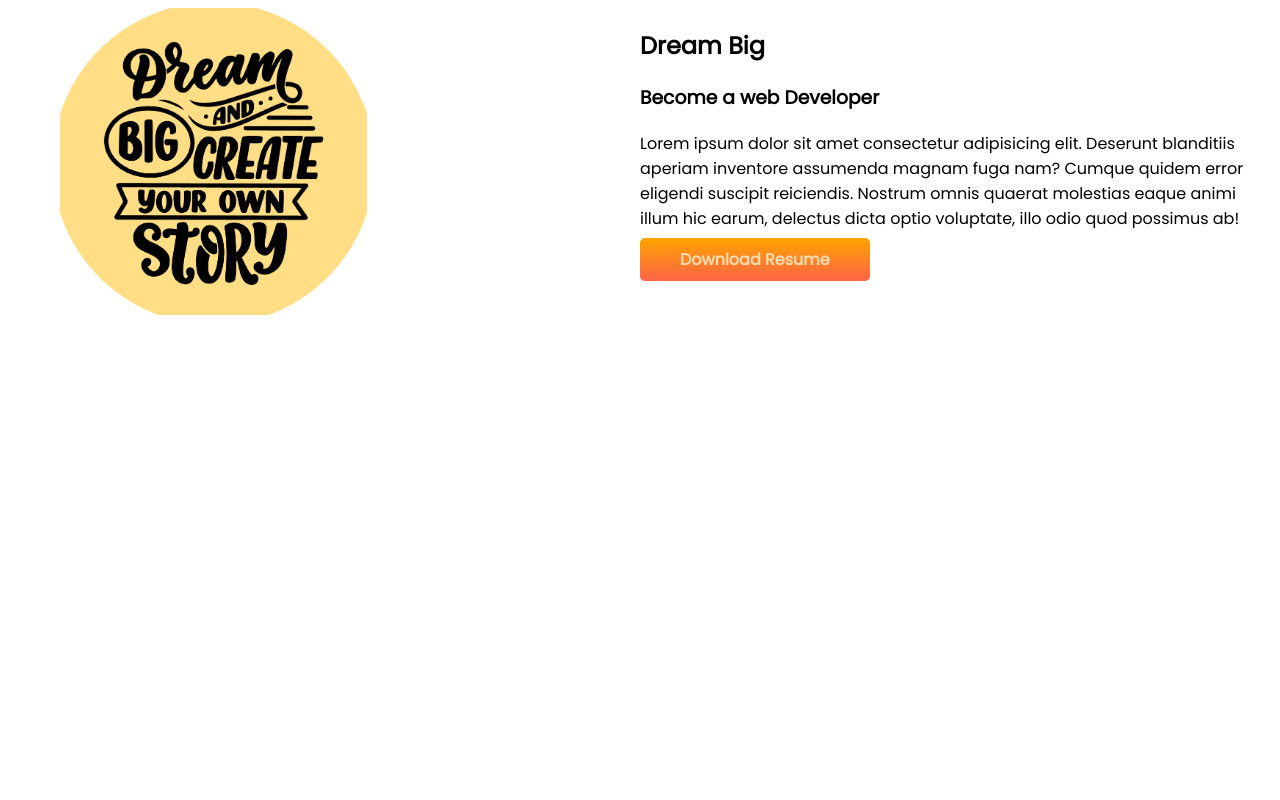
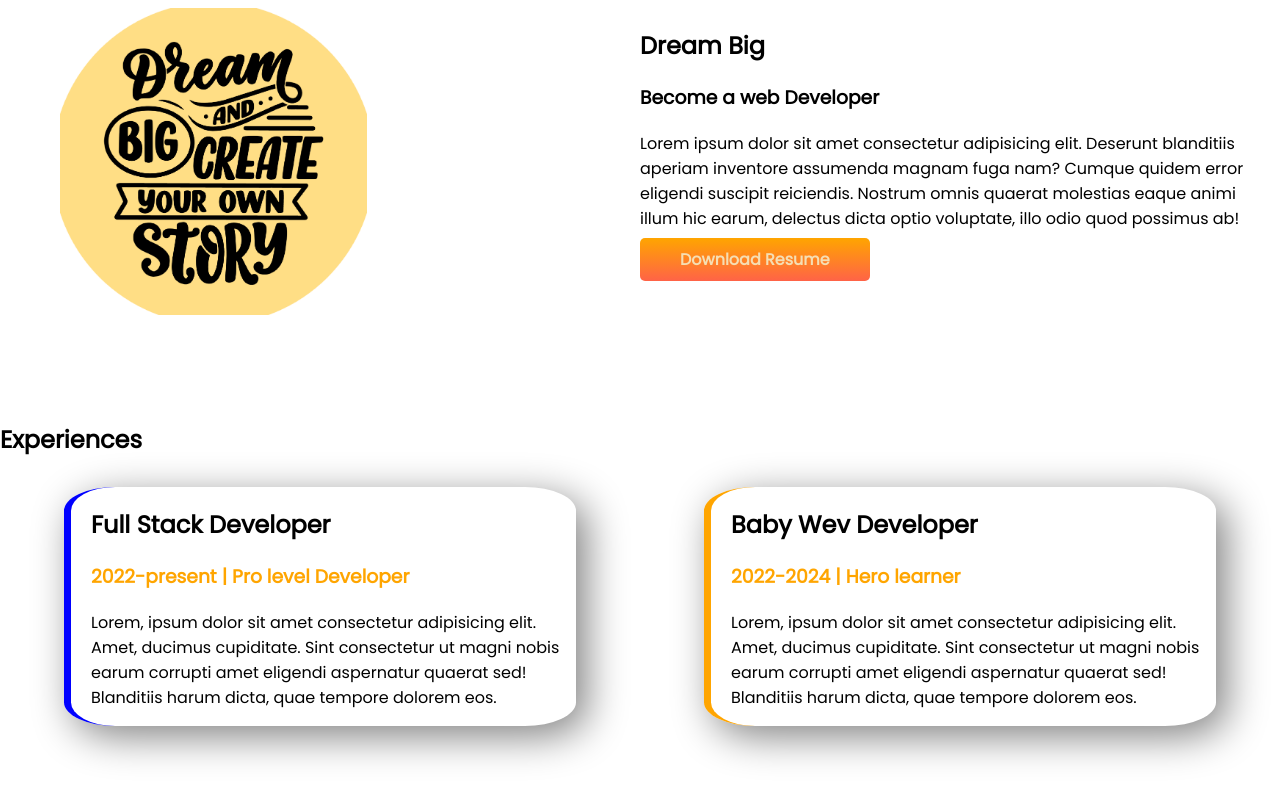
Before and after one commit to nirvikazad007/First-developer-portfolio, a plain HTML site: page index.html in a window 1280 px wide. Shown: the part 426-1226 px from the top of the page. Before the commit the page ends 848 px from the top, so only its background shows below. Drawn offline with Linux system fonts and the light colour scheme.

Commit message:
experienced-sectors

```diff
--- a/index.html
+++ b/index.html
@@ -9,7 +9,7 @@
     <link rel="stylesheet" href="style.css">
 </head>
 <body>
-    <section class="top-banner">
+    <section class="top-banner flexible-container">
         <div class="half-width">
             <h1>Welcome to </h1>
         <h1> <span class="name-colour">Nirvik Azad's</span>  World!</h1>
@@ -22,7 +22,7 @@
         </div>
     </section>
 
-    <section class="dream-big">
+    <section class="dream-big flexible-container">
         <div class="half-width2">
             <img src="fst.png" alt="">
         </div>
@@ -34,5 +34,22 @@
         </div>
 
     </section>
+
+    <section class="experiences-area">
+        <h1>Experiences</h1>
+        <div class="flexible-container">
+            <div class="half-width-bb">
+                <h1> Full Stack Developer</h1>
+                <h3> <span class="name-colour">2022-present | Pro level Developer</span></h3>
+                <p>Lorem, ipsum dolor sit amet consectetur adipisicing elit. Amet, ducimus cupiditate. Sint consectetur ut magni nobis earum corrupti amet eligendi aspernatur quaerat sed! Blanditiis harum dicta, quae tempore dolorem eos.</p>
+            </div>
+            <div class="half-width-bb2">
+                <h1>Baby Wev Developer</h1>
+                <h3> <span class="name-colour"> 2022-2024 | Hero learner</span> </h3>
+                <p>Lorem, ipsum dolor sit amet consectetur adipisicing elit. Amet, ducimus cupiditate. Sint consectetur ut magni nobis earum corrupti amet eligendi aspernatur quaerat sed! Blanditiis harum dicta, quae tempore dolorem eos.</p>
+            </div>
+        </div>
+
+    </section>
 </body>
 </html>
--- a/style.css
+++ b/style.css
@@ -6,7 +6,7 @@ body{
 .name-colour{
     color: orange
 }
-section{
+.flexible-container{
     display: flex;
     margin-bottom: 100px;
     padding-top: 10px;
@@ -56,3 +56,22 @@ section{
     border-radius: 5px;
     font-weight: 700;
 }
+.half-width-bb{
+    box-shadow: 10px 10px 40px gray;
+    width: 40%;
+    margin-left: 5%;
+    margin-right: 5%;
+    padding-left: 20px;
+    border-radius: 10%;
+    border-left: 7px solid blue;
+}
+
+.half-width-bb2{
+    box-shadow: 10px 10px 40px gray;
+    width: 40%;
+    margin-left: 5%;
+    margin-right: 5%;
+    padding-left: 20px;
+    border-radius: 10%;
+    border-left: 7px solid orange;
+}
```
